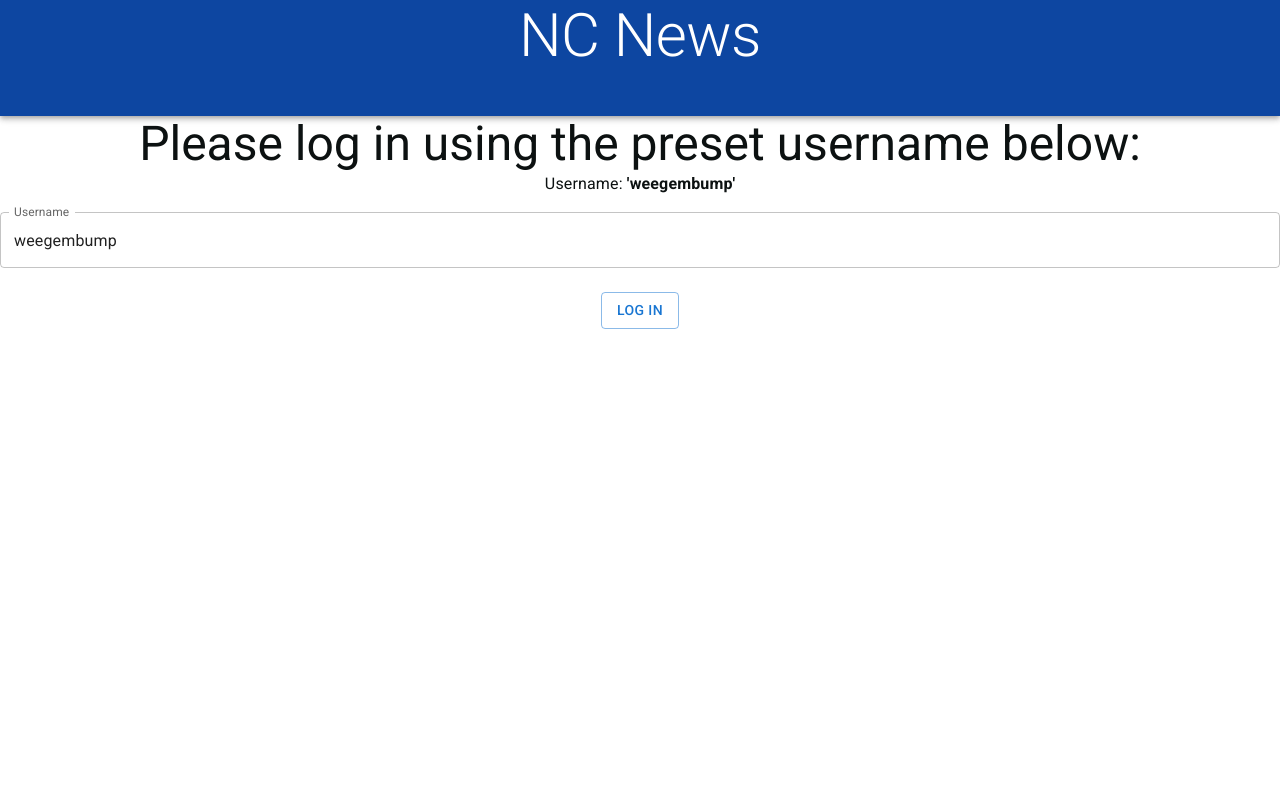
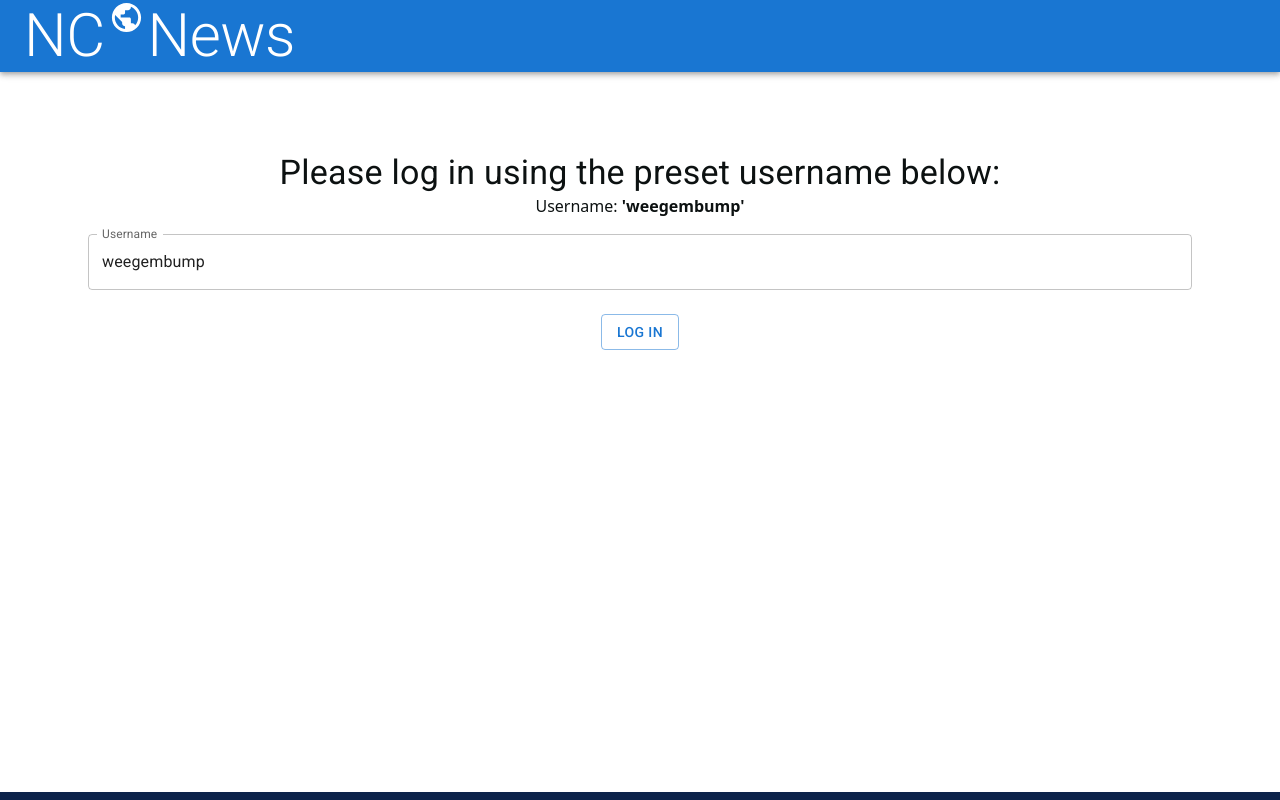
Before and after one commit to FreemindNation/nc-news, a React (Vite) app: page / in a window 1280 px wide. Shown: the top 800 px of the page. Built offline with nearby package versions, Linux system fonts and the light colour scheme.

Commit message:
Edit Header, articleCard, Login, FullArticle and ErrorComponent.

```diff
--- a/src/App.jsx
+++ b/src/App.jsx
@@ -13,7 +13,6 @@ import '@fontsource/roboto/300.css';
 import '@fontsource/roboto/400.css';
 import '@fontsource/roboto/500.css';
 import '@fontsource/roboto/700.css';
-import { Container, Box } from '@mui/material';
 import Footer from './components/Footer';
 
 const App = () => {
--- a/src/components/ArticleCard.jsx
+++ b/src/components/ArticleCard.jsx
@@ -1,4 +1,3 @@
-import { timeConverter } from "../utils/time-converter";
 import { Link } from "react-router-dom";
 import { Card, CardContent, CardMedia, CardActionArea, CardActions, Typography, Tooltip } from "@mui/material";
 
--- a/src/components/Collapsible.jsx
+++ b/src/components/Collapsible.jsx
@@ -1,5 +1,5 @@
 import { useState } from "react";
-import { Button } from "@mui/material";
+import { Button, Container} from "@mui/material";
 
 const Collapsible = ({ children, contentDescriptor, commentCount })=> {
 
@@ -10,12 +10,12 @@ const Collapsible = ({ children, contentDescriptor, commentCount })=> {
     }
 
     return (
-        <section>
+        <Container>
             <Button variant="outlined" color="primary" onClick={toggleIsHidden}>
                 {isHidden ? 'hide' : 'Show'} {contentDescriptor} ({commentCount})
             </Button>
             {isHidden ? children : null}
-        </section>
+        </Container>
     );
 
 
--- a/src/components/ErrorComponent.jsx
+++ b/src/components/ErrorComponent.jsx
@@ -1,7 +1,7 @@
 import { Link } from "react-router-dom";
 import { useContext } from "react";
 import { ErrorContext } from "../contexts/ErrorContext";
-import { Container } from "@mui/material";
+import { Container, Typography } from "@mui/material";
 
 const ErrorComponent = () => {
 
@@ -28,7 +28,9 @@ const ErrorComponent = () => {
           </section>
         )}
       </section>
-      <Link to={"/"}>Back to Home page</Link>
+      <Typography>
+        <Link to={"/"} className="topic-list">Back to Home page</Link>
+      </Typography>
     </Container>
   );
 };
--- a/src/components/FullArticle.jsx
+++ b/src/components/FullArticle.jsx
@@ -7,7 +7,7 @@ import Collapsible from "./Collapsible";
 import { FaRegThumbsDown, FaRegThumbsUp } from "react-icons/fa";
 import ErrorComponent from "./ErrorComponent"
 import { ErrorContext } from "../contexts/ErrorContext"
-import { Container } from "@mui/material";
+import { Container, Box } from "@mui/material";
 
 const FullArticle = () => {
   const [isLoading, setIsLoading] = useState(true);
@@ -66,7 +66,7 @@ const FullArticle = () => {
 
   return (
     <>
-      <Container sx={{m: 2}}>
+      <Container sx={{m: 4, minHeight: '100vh'}} fixed>
         <section>
           <article>
             <header>
@@ -78,7 +78,17 @@ const FullArticle = () => {
             </header>
             <p>{article.body}</p>
             <figure>
-              <img src={article.article_img_url} alt="Image of the article" />
+              <Box
+              component='img'
+              sx={{
+                height: 233,
+                width: 350,
+                maxHeight: { xs: 233, md: 167 },
+                maxWidth: { xs: 350, md: 250 },
+              }}
+              src={article.article_img_url}
+              alt={`Image relating to ${article.topic}`}
+              />
               <figcaption><em><small>Image relating to {article.title}</small></em></figcaption>
             </figure>
             <div className="comments-votes">
--- a/src/components/Header.jsx
+++ b/src/components/Header.jsx
@@ -1,22 +1,45 @@
 import { UserContext } from "../contexts/UserContext";
 import { useContext } from "react";
 import { Typography } from "@mui/material";
-import { Divider, Stack, AppBar, CssBaseline } from "@mui/material";
-const Header = ()=> {
+import {
+  Divider,
+  Stack,
+  AppBar,
+  Tooltip,
+  Toolbar,
+  Container,
+  Box,
+} from "@mui/material";
+import AccountCircleIcon from "@mui/icons-material/AccountCircle";
+import Grid2 from "@mui/material/Unstable_Grid2/Grid2";
+import PublicIcon from "@mui/icons-material/Public";
 
-    const { user, setUser } = useContext(UserContext);
+const Header = () => {
+  const { user, setUser } = useContext(UserContext);
 
-    return (
-        <AppBar position="relative" sx={{m: 0, p: 0, bgcolor:'#0C234A' }}>
-            <Stack container wrap="wrap" sx={{bgcolor: '#0D46A1'}}>
-                <Typography variant='h2' >NC News</Typography>
-                { user ? <Typography sx={{ml: 30, color: 'gray'}} fontSize={15} >
-            <small>Logged in as {user}</small>
-                  </Typography> : null }
-                <Divider variant="fullWidth" style={{ margin: "20px 0", border: '2px solid #0D46A1' }} />
-            </Stack>
-        </AppBar>
-    )
-}
+  return (
+    <Box sx={{ flexGrow: 1 }}>
+      <AppBar position="static">
+        <Toolbar>
+          <Stack direction="row" spacing={0.5} sx={{ flexGrow: 1 }}>
+            <Typography variant="h2" sx={{ m: 2 }}>
+              NC
+            </Typography>
+            <PublicIcon fontSize="large" />
+            <Typography variant="h2">News</Typography>
+          </Stack>
+          {user ? (
+            <Tooltip title={`Logged in as ${user}`}>
+              <Grid2 container spacing={1} >
+                <AccountCircleIcon />
+                <small>{user}</small>
+              </Grid2>
+            </Tooltip>
+          ) : null}
+        </Toolbar>
+      </AppBar>
+    </Box>
+  );
+};
 
 export default Header;
--- a/src/components/Login.jsx
+++ b/src/components/Login.jsx
@@ -21,8 +21,9 @@ const Login = ()=> {
 
     return (
         <>
-            <Typography sx={{height: '100vh'}}>
-                <Typography variant="h3">Please log in using the preset username below:</Typography>
+            <Container>
+                <Container sx={{height: '80vh', mt: 10}}>
+                    <Typography variant="h4">Please log in using the preset username below:</Typography>
                     <p>Username: <strong>'weegembump'</strong></p>
                     <form action="" className="login" onSubmit={handleSubmit}>
                         <TextField
@@ -39,7 +40,8 @@ const Login = ()=> {
                         />
                         <Button variant="outlined" color="primary" type="submit">Log in</Button>
                     </form>
-            </Typography>
+                </Container>
+            </Container>
         </>
     )
 
```
Lines whose indentation alone changed are shown as unchanged.
